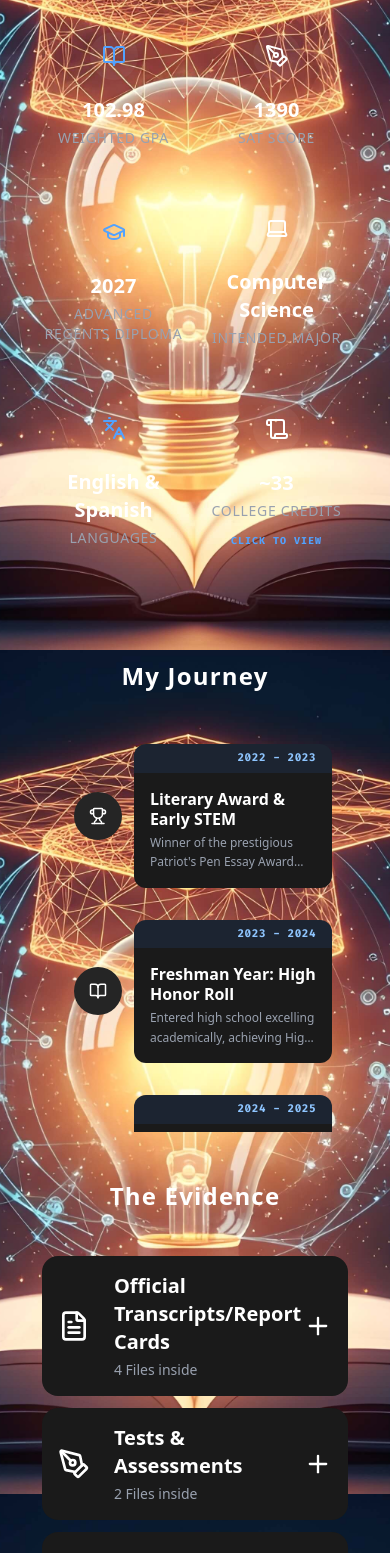
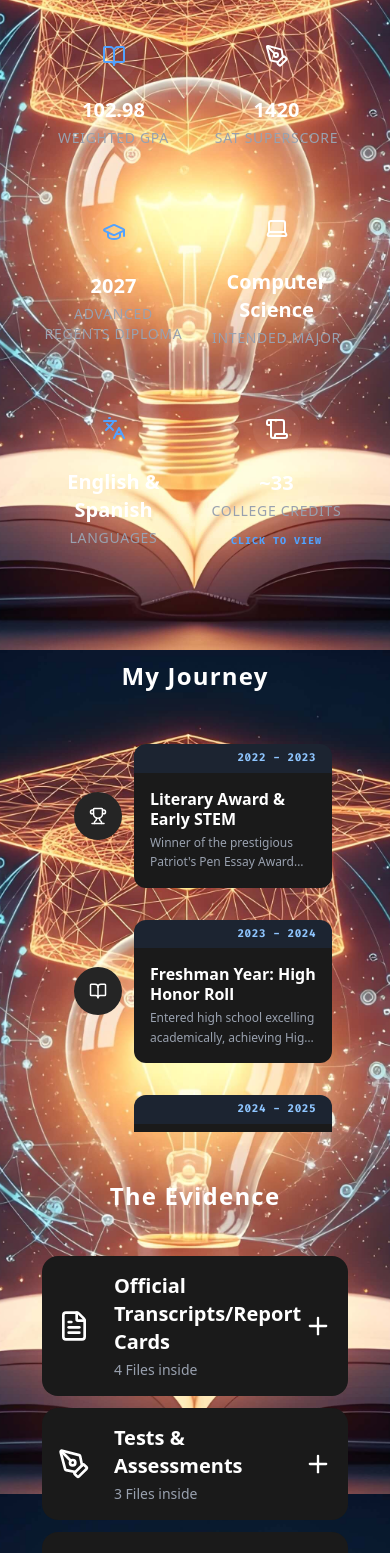
Before and after one commit to cvegabello/portafolio-factory-NestJs, a Next.js app: page / in a window 390 px wide. Shown: the part 3120-4673 px from the top of the page. Built offline with nearby package versions, Linux system fonts and the light colour scheme.

Commit message:
feat: display SAT superscore breakdown via tooltip on hover

```diff
--- a/components/academics/Academics.tsx
+++ b/components/academics/Academics.tsx
@@ -106,6 +106,16 @@ export default function Academics() {
                     </span>
                   )}
                 </div>
+
+                {/* Tooltip for extra info like SAT breakdown */}
+                {stat.tooltip && (
+                  <div className="absolute top-full left-1/2 -translate-x-1/2 mt-3 w-max bg-[#111] border border-white/20 text-gray-300 text-[11px] md:text-xs rounded-lg px-4 py-2 opacity-0 group-hover:opacity-100 transition-all duration-300 pointer-events-none z-50 shadow-2xl flex flex-col items-center text-center">
+                    <div className="absolute -top-1.5 left-1/2 -translate-x-1/2 w-3 h-3 bg-[#111] border-l border-t border-white/20 rotate-45"></div>
+                    {stat.tooltip.split('\n').map((line, i) => (
+                      <span key={i} className="relative z-10 whitespace-nowrap mt-0.5">{line}</span>
+                    ))}
+                  </div>
+                )}
               </div>
             );
           })}
--- a/data/academics.ts
+++ b/data/academics.ts
@@ -7,6 +7,7 @@ export interface StatItem {
   label: string;
   iconName: string;
   color: "blue" | "orange";
+  tooltip?: string;
 }
 
 export interface LockerFile {
@@ -62,8 +63,9 @@ export const academicsData: AcademicsData = {
     },
     {
       id: 2,
-      value: "1390",
-      label: "SAT Score",
+      value: "1420",
+      label: "SAT SuperScore",
+      tooltip: "Math: 730 (Test 1)\nReading & Writing: 690 (Test 2)",
       iconName: "PenTool",
       color: "orange",
     },
@@ -245,6 +247,11 @@ export const academicsData: AcademicsData = {
           type: "download",
         },
         {
+          name: "SAT Official Report June 2026",
+          url: "/docs/sat-score-june-2026.pdf",
+          type: "download",
+        },
+        {
           name: "Assessments January 2026",
           url: "/docs/santiago-assessments-jan-2026.pdf",
           type: "download",
```
